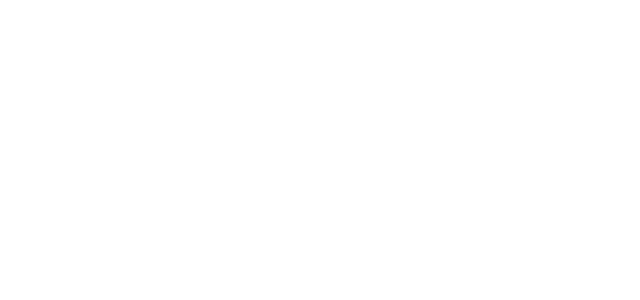
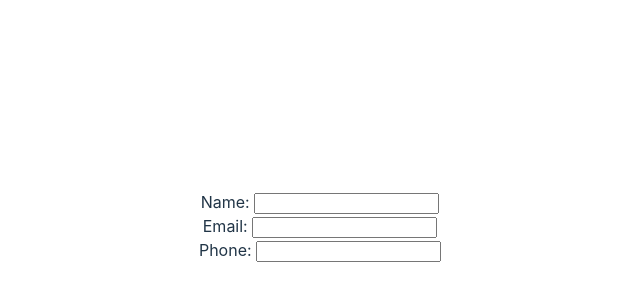
Before and after one commit to amanst1/cv, a React (Vite) app: page / in a window 1280 px wide. Shown: the part 174-474 px from the top of the page, without its empty margins (320-960 px from the left). Built offline with nearby package versions, Linux system fonts and the light colour scheme.

Commit message:
add form to general info jsx, remove unused imports from app jsx

```diff
--- a/src/App.jsx
+++ b/src/App.jsx
@@ -1,14 +1,12 @@
 import { useState } from 'react'
-import reactLogo from './assets/react.svg'
-import viteLogo from '/vite.svg'
 import './App.css'
+import GeneralInfo from './components/GeneralInfo'
 
 function App() {
-  const [count, setCount] = useState(0)
 
   return (
     <>
-
+      <GeneralInfo/>
     </>
   )
 }
--- a/src/components/GeneralInfo.jsx
+++ b/src/components/GeneralInfo.jsx
@@ -0,0 +1,20 @@
+import { useState } from "react"
+
+export default function GeneralInfo() {
+    const [name, setName] = useState('')
+    const [email, setEmail] = useState('')
+    const [phone, setPhone] = useState('')
+
+    return(
+        <div>
+            <form action="">
+               <label htmlFor="name">Name: </label>
+               <input id="name" name="name" type="text" value={name} onChange={(e) => setName(e.target.value)}/> <br/>
+               <label htmlFor="email">Email: </label>
+               <input id="email" name="email" type="email" value={email} onChange={(e) => setEmail(e.target.value)} /> <br/>
+               <label htmlFor="phone">Phone: </label>
+               <input id="phone" name="phone" type="tel" value={phone} onChange={(e) => setPhone(e.target.value)}/> <br/>
+            </form>
+        </div>
+    )
+}
```
Also changed, not shown: 1 other file (tests, documents, lock files or other folders).
